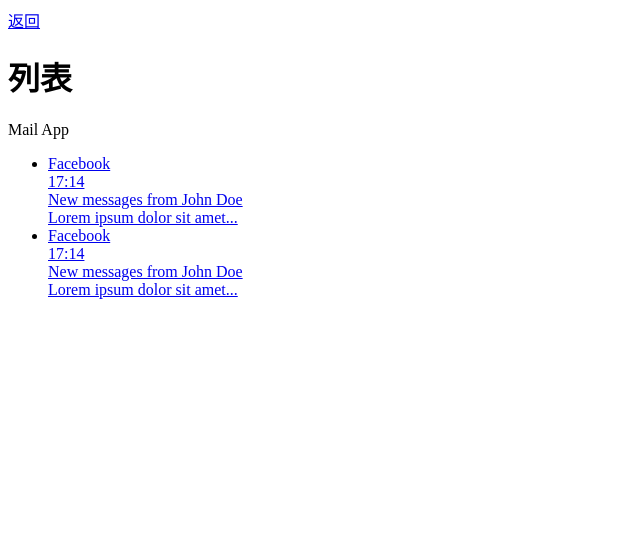
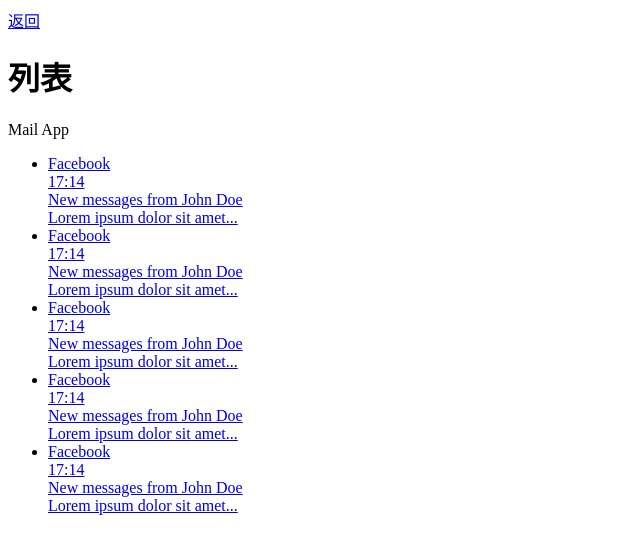
Before and after one commit to sdc-alibaba/SUI-Mobile, a Jekyll site: the page built from docs/demos/list/mail-list.html, in a window 1280 px wide. Shown: the top 554 px of the page, without its empty margins (0-640 px from the left). Built offline with Jekyll 4.4.1, drawn with Linux system fonts in a browser that asks for light colours; a style sheet for code colours, icons or effects is not loaded.

Commit message:
uupdate list demo

```diff
--- a/docs/demos/list/mail-list.html
+++ b/docs/demos/list/mail-list.html
@@ -37,6 +37,46 @@
           </div>
         </a>
       </li>
+      <li>
+        <a href="#" class="item-link item-content">
+          <div class="item-inner">
+            <div class="item-title-row">
+              <div class="item-title">Facebook</div>
+              <div class="item-after">17:14</div>
+            </div>
+            <div class="item-subtitle">New messages from John Doe</div>
+            <div class="item-text">Lorem ipsum dolor sit amet...</div>
+          </div>
+        </a>
+      </li>
+      <li>
+        <a href="#" class="item-link item-content">
+          <div class="item-inner">
+            <div class="item-title-row">
+              <div class="item-title">Facebook</div>
+              <div class="item-after">17:14</div>
+            </div>
+            <div class="item-subtitle">New messages from John Doe</div>
+            <div class="item-text">Lorem ipsum dolor sit amet...</div>
+          </div>
+        </a>
+      </li>
+      <li>
+        <a href="#" class="item-link item-content">
+          <div class="item-inner">
+            <div class="item-title-row">
+              <div class="item-title">Facebook</div>
+              <div class="item-after">17:14</div>
+            </div>
+            <div class="item-subtitle">New messages from John Doe</div>
+            <div class="item-text">Lorem ipsum dolor sit amet...</div>
+          </div>
+        </a>
+      </li>
+
+
+
+
     </ul>
   </div>
 </div>
```
Also changed, not shown: docs/demos/list/simple-list.html (+45 -0 lines), docs/demos/list/songs-list.html (+56 -0 lines), 3 other files.
